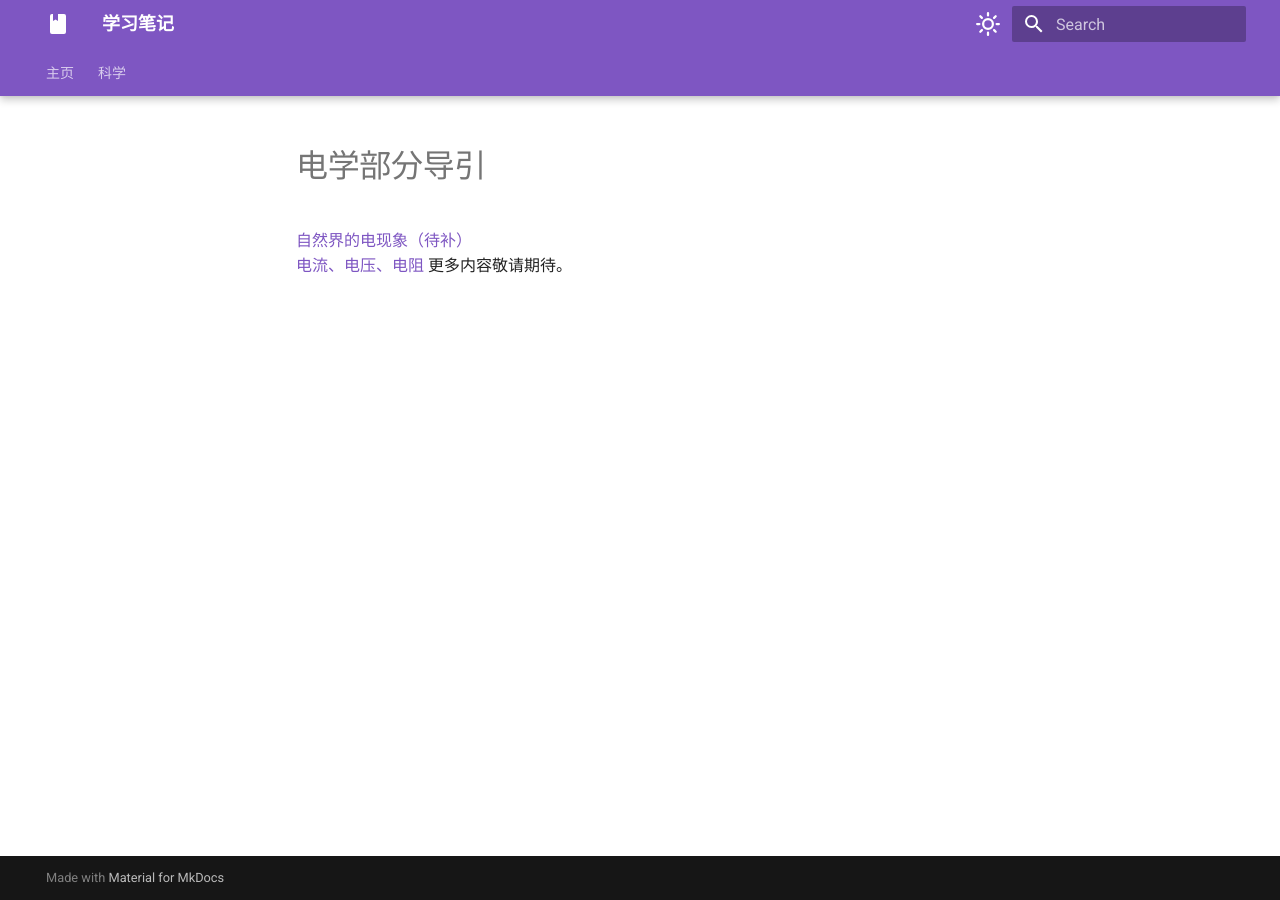
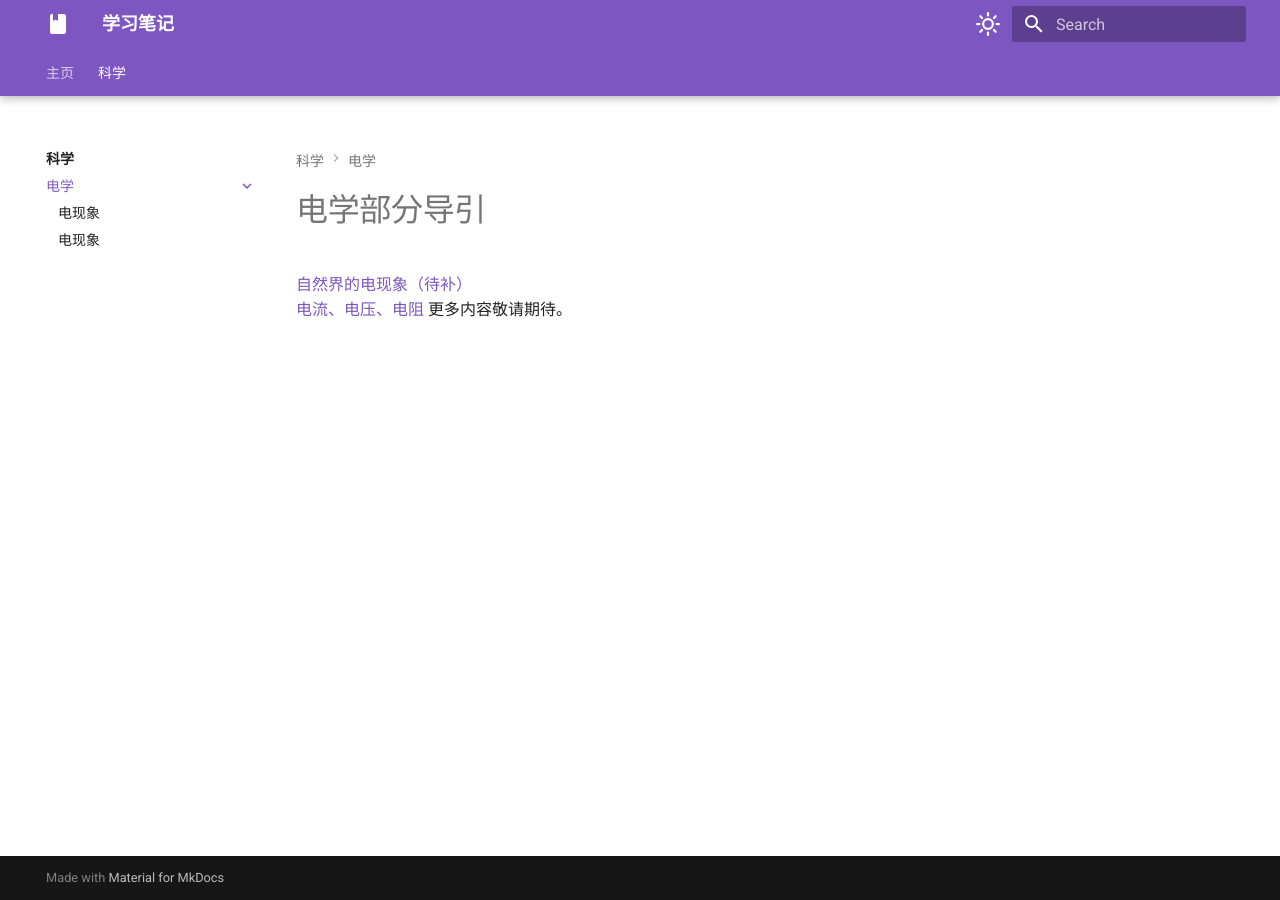
Before and after one commit to YMnRb/StudyNotes, an MkDocs documentation site: the page built from docs/science/electricity/index.md, in a window 1280 px wide. Built offline with MkDocs 1.6.1 and Material for MkDocs 9.7.7, drawn with Linux system fonts in a browser that asks for light colours.

Commit message:
2024/3/2 | 变更主题并修复文章结构 | update mkdocs.yml

```diff
--- a/mkdocs.yml
+++ b/mkdocs.yml
@@ -11,7 +11,7 @@ nav:
   - 科学:
     - 导引: science/index.md
     - 电学:
-      - 导引: science/electrictity/index.md
+      - 导引: science/electricity/index.md
       - 电现象: science/electricity/1.md
       - 电流、电压和电阻: science/electricity/1.md
 
@@ -22,15 +22,15 @@ theme:
     - media: "(prefers-color-scheme: light)"
       scheme: default
       primary: deep purple
-      accent: red
+      accent: purple
       toggle:
         icon: octicons/sun-16
         name: 切换至夜间模式
     # Palette toggle for dark mode
     - media: "(prefers-color-scheme: dark)"
       scheme: slate
-      primary: purple
-      accent: deep orange
+      primary: deep purple
+      accent: purple
       toggle:
         icon: octicons/moon-16
         name: 切换至日间模式
```
